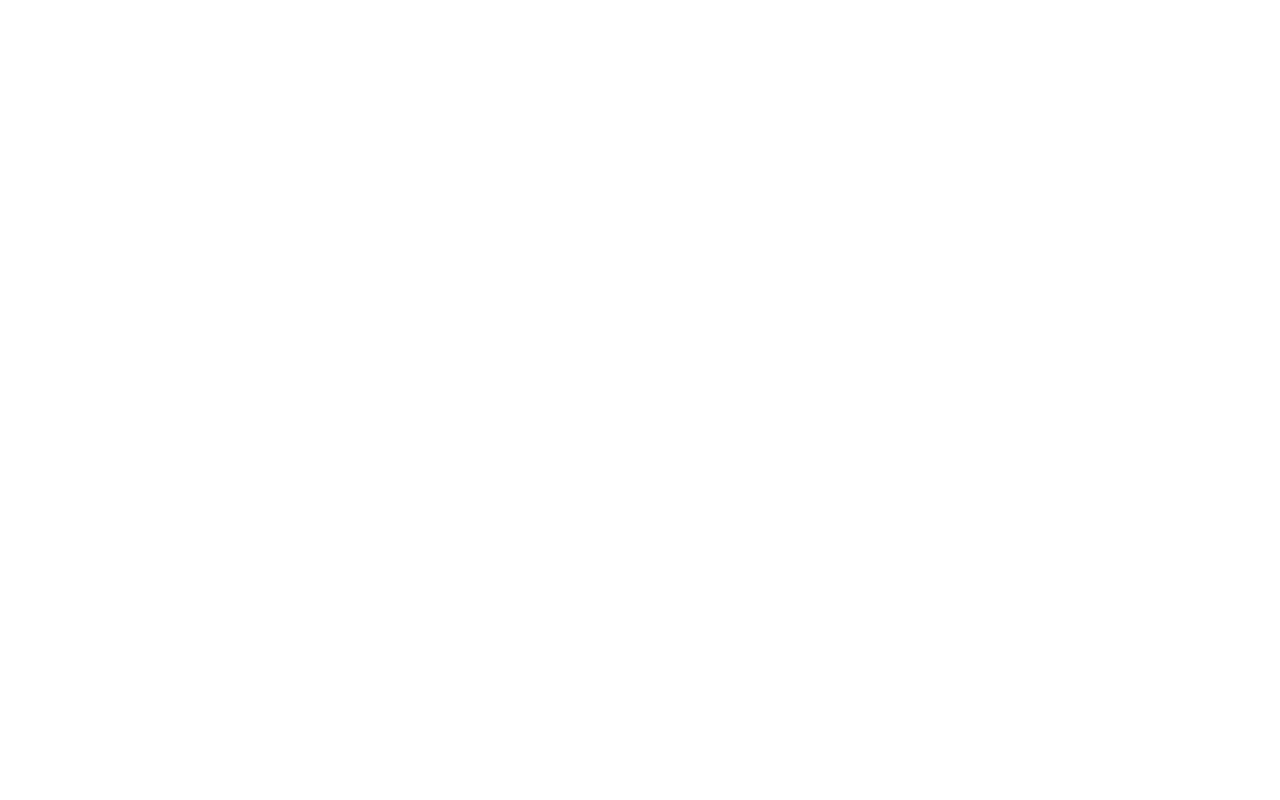
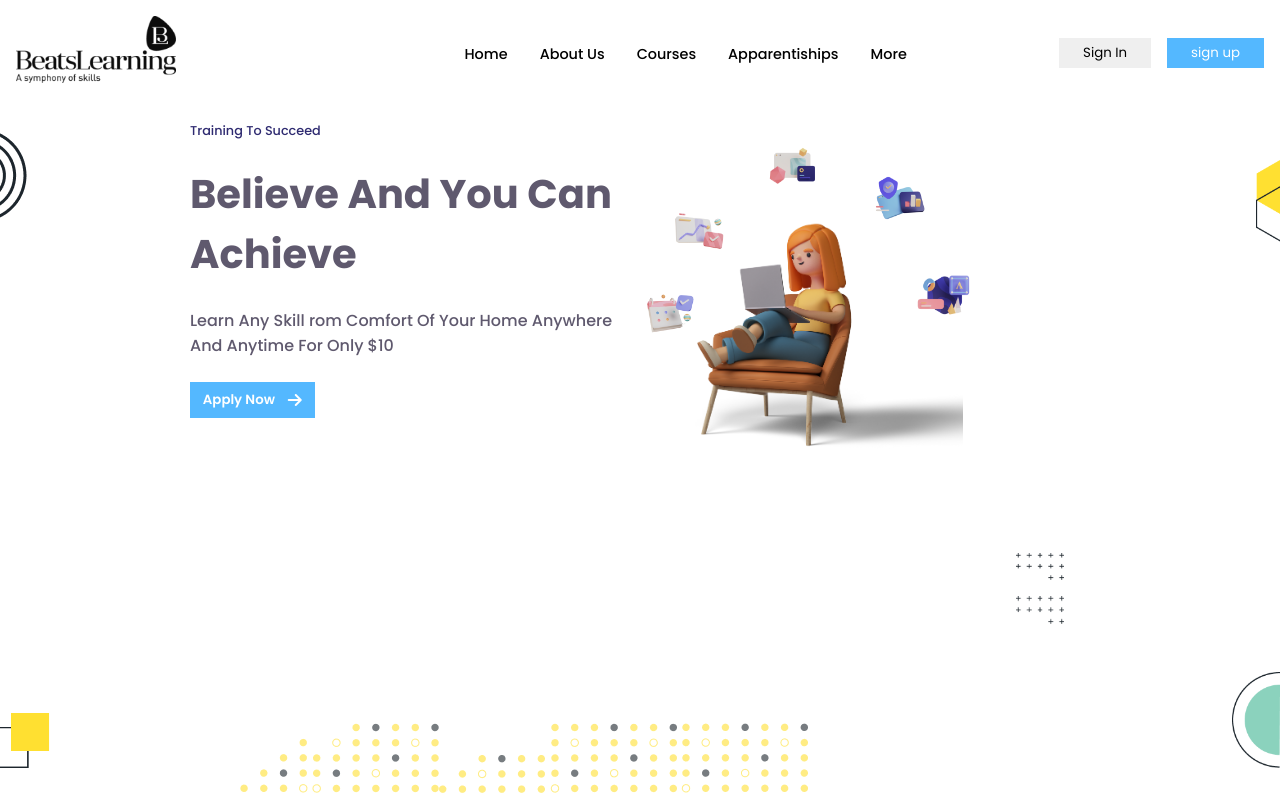
Before and after one commit to nayemislam2124/edtech-ic-practice-task, a plain HTML site: page index.html in a window 1280 px wide. Drawn offline with Linux system fonts and the light colour scheme.

Commit message:
navbar and header banner section design added

```diff
--- a/index.html
+++ b/index.html
@@ -15,6 +15,70 @@
 
 </head>
 <body>
-
+    <!-- navbar section start  -->
+    <nav>
+        <div class="logo">
+            <img src="images/logo.png" alt="">
+        </div>
+        <input type="checkbox" name="" id="click">
+        <label for="click" class="menu-btn">
+            <i class="fa-solid fa-bars" style="color: #000000;"></i>
+        </label>
+        <div class="menu">
+            <ul>
+                <li><a href="#">Home</a></li>
+                <li><a href="#">About Us</a></li>
+                <li><a href="#">Courses</a></li>
+                <li><a href="#">Apparentiships</a></li>
+                <li><a href="#">More</a></li>
+            </ul>
+        </div>
+        <div class="log-in">
+            <input type="submit" value="Sign In">
+            <input type="submit" value="sign up" class="sign-up">
+        </div>
+    </nav>
+    <!-- navbar section end -->
+    <!-- header section start  -->
+    <header>
+        <div class="header-banner-container">
+            <div class="header-banner-text">
+                <p>Training To Succeed</p>
+                <h1>Believe And You Can Achieve</h1>
+                <h4>Learn Any Skill rom Comfort Of Your Home Anywhere And Anytime For Only $10</h4>
+                <button>Apply Now <i class="fa-solid fa-arrow-right" style="color: #ffffff;font-size:1rem;"></i></button>
+            </div>
+            <div class="header-banner-image">
+                <img src="images/obj1.png" class="obj1">
+                <img src="images/obj2.png" class="obj2">
+                <img src="images/obj3.png" class="obj3">
+                <img src="images/obj4.png" class="obj4">
+                <img src="images/obj5.png" class="obj5">
+                <img src="images/header-banner-1.png" class="header-banner-1">
+            </div>
+        </div>
+        <div class="side-object-container">
+            <img src="images/side-obj1.png" class="side-obj1">
+            <img src="images/side-obj2.png" class="side-obj2">
+            <img src="images/side-obj3.png" class="side-obj3">
+            <img src="images/side-obj4.png" class="side-obj4">
+        </div>
+        <div class="group-container">
+            <div class="group-image-1">
+                <img src="images/group4.png" class="group4">
+                <img src="images/group5.png" class="group5">
+            </div>
+            <div class="group-image-2">
+                <img src="images/group1.png" class="group1">
+                <img src="images/group2.png" class="group2">
+                <img src="images/group3.png" class="group3">
+            </div>
+        </div>
+        <div class="group-image-3">
+            <img src="images/group6.png" alt="" class="group6">
+            <img src="images/group7.png" alt="" class="group7">
+        </div>
+    </header>
+    <!-- header section end -->
 </body>
 </html>
--- a/style.css
+++ b/style.css
@@ -0,0 +1,226 @@
+*{
+    margin:0;
+    padding:0;
+    box-sizing:border-box;
+    text-decoration:none;
+    list-style:none;
+    font-family:poppins;
+}
+/* navbar section start  */
+nav{
+    display:flex;
+    justify-content:space-between;
+    align-items:center;
+    padding:1rem;
+}
+.logo img{
+    width:10rem;
+}
+nav ul{
+    display:flex;
+    align-items:center;
+}
+nav ul li{
+    margin:0rem 1rem;
+}
+nav ul li a{
+    font-size:.9rem;
+    font-weight:500;
+    color:black;
+    transition:all 0.4s ease;
+}
+nav ul li a:hover{
+    color:rgba(0, 0, 0, 0.6);
+}
+.log-in{
+    display:flex;
+    font-weight:600;
+    gap:1rem;
+    cursor:pointer;
+}
+.sign-up{
+    background-color:#54B8FF;
+    color:white;cursor:pointer;
+}
+.log-in input{
+    border:none;
+    padding:.3rem 1.5rem;cursor:pointer;
+}
+.menu-btn i{
+    font-size:1.3rem;
+    margin-left:5.5rem;
+    border:1px solid rgba(0, 0, 0, 0.285);
+    padding:.5rem;
+    border-radius:50%;
+    cursor:pointer;
+    display:none;
+}
+#click{
+    display:none;
+}
+/* navbar section end */
+/* header banner section start  */
+.header-banner-container{
+    max-width: 900px;
+    display:flex;
+    margin:1rem auto;
+}
+.header-banner-text{
+    display:flex;
+    flex-direction:column;
+    gap:1.5rem;
+}
+.header-banner-text p{
+    font-size:.8rem;
+    color:#2F2B71;
+    font-weight:500;
+}
+.header-banner-text h1{
+    font-size:2.5rem;
+    color:#5F596E;
+    font-weight:700;
+}
+.header-banner-text h4{
+    color:#5F596E;
+    font-weight:500;
+    font-size:1rem;
+}
+.header-banner-text button{
+    background: linear-gradient(90deg, #54B8FF -1.36%, #54B8FF 105.62%);
+    padding:.5rem .8rem;
+    border:none;
+    font-weight:600;
+    color:white;
+    width:max-content;
+    cursor:pointer;
+    display:flex;
+    align-items:center;
+    gap:.8rem;
+}
+.obj1{
+    position:relative;
+    top:10rem;
+}
+.obj2{
+    position:relative;
+    top:5rem;
+    right:2rem;
+}
+.obj3{
+    position:relative;
+    top:1rem;
+}
+.obj4{
+    position:relative;
+    top:3rem;
+    left:3rem;
+}
+.obj5{
+    position:relative;
+    top:9rem;
+    left:2rem;
+}
+.header-banner-image .obj1,.obj2,.obj3,.obj4,.obj5{
+    width:3.5rem;
+}
+.header-banner-1{
+    width:20rem;
+}
+.side-obj1{
+    position:absolute;
+    top:3rem;
+}
+.side-obj2{
+    position:absolute;
+    right:0;
+    bottom:2rem;
+    width:3rem;
+}
+.side-obj3{
+    position:absolute;
+    right:0;
+    top:10rem;
+    width:1.5rem;
+}
+.side-obj4{
+    position:absolute;
+    left:0;
+    bottom:2rem;
+    width:5rem;
+}
+.group-container{
+    display:flex;
+    position:absolute;
+    bottom:0;
+    left:15rem;
+    margin:0rem auto;
+    opacity:.6;
+}
+.group-image-3{
+    display:grid;
+    grid-template-columns:repeat(1,1fr);
+    gap:1rem;
+    position:absolute;
+    right:13.5rem;
+    bottom:11rem;
+}
+.group-image-3 img{
+    width:3rem;
+}
+/* header banner section end */
+/* responsive design mobile approaches start   */
+@media screen and (max-width: 992px){
+    nav ul{
+        position:fixed;
+        top:6rem;
+        left:-100%;
+        width:100%;
+        height:50vh;
+        background-color:rgb(0, 0, 0);
+        display:block;
+        text-align:center;
+        transition:all .4s ease;
+    }
+    nav ul li{
+        /* display:block; */
+        margin-top:1.5rem;
+    }
+    nav ul li a{
+        color:white;
+        font-size:1.2rem;
+    }
+    nav ul li a:hover{
+        color:rgba(255, 255, 255, 0.618);
+    }
+    .log-in{
+        display:none;
+    }
+    .menu-btn i{
+        display:block;
+        position:absolute;
+        right:1rem;
+        top:auto;
+    }
+    #click:checked ~ ul{
+        left:0%;
+    }
+    .header-banner-container{
+        flex-direction:column;
+        margin:1rem auto;
+        width:90%;
+        gap:1rem;
+    }
+    .header-banner-image{
+        margin:0rem auto;
+    }
+    .side-object-container{
+        display:none;
+    }
+    .group-container{
+        display:none;
+    }
+    .group-image-3{
+        display:none;
+    }
+}
+/* responsive design mobile approaches end */
```
Also changed, not shown: images/group1.png (added), images/group2.png (added), images/group3.png (added), images/group4.png (added), images/group5.png (added), images/group6.png (added), images/group7.png (added), images/header-banner-1.png (added), images/logo.png (added), images/obj1.png (added), images/obj2.png (added), images/obj3.png (added), images/obj4.png (added), images/obj5.png (added), 4 more files.
